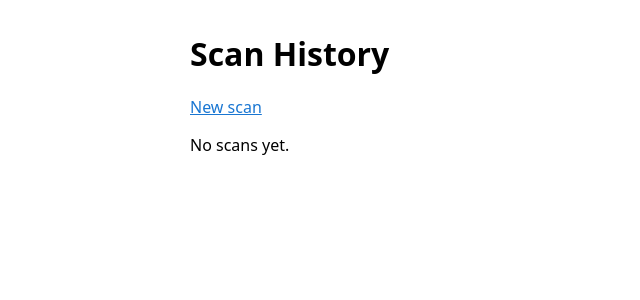
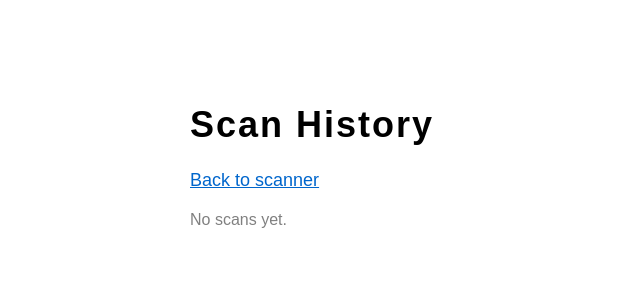
Before and after one commit to vaalentine2/nuclei-scanner, a Flask app: template templates/history.html in a window 1280 px wide. Shown: the top 300 px of the page, without its empty margins (0-640 px from the left). Run offline with Flask 3, Linux system fonts and the light colour scheme; the template is opened without the code that fills it, so the values that code supplies are empty.

Commit message:
Revamp scan history page layout and styles

```diff
--- a/templates/history.html
+++ b/templates/history.html
@@ -3,31 +3,67 @@
 <head>
     <title>Scan History</title>
     <style>
-        body { font-family: system-ui, sans-serif; max-width: 900px; margin: 2rem auto; padding: 0 1rem; }
-        table { border-collapse: collapse; width: 100%; }
-        th, td { border: 1px solid #ddd; padding: .5rem; text-align: left; font-size: .9rem; }
-        th { background: #f5f5f5; }
-        a { color: #1976d2; }
+        body {
+            font-family: Arial, sans-serif;
+            max-width: 900px;
+            margin: 60px auto;
+            padding: 20px;
+        }
+
+        h1 {
+            font-size: 36px;
+            letter-spacing: 2px;
+        }
+
+        a {
+            color: #0066cc;
+            font-size: 18px;
+        }
+
+        .scan {
+            margin-top: 25px;
+            padding: 15px;
+            border: 1px solid #ddd;
+            border-radius: 8px;
+        }
+
+        pre {
+            background: #111;
+            color: #00ff88;
+            padding: 20px;
+            overflow-x: auto;
+            white-space: pre-wrap;
+            border-radius: 8px;
+        }
+
+        .empty {
+            margin-top: 20px;
+            color: gray;
+        }
     </style>
 </head>
 <body>
+
     <h1>Scan History</h1>
-    <p><a href="{{ url_for('index') }}">New scan</a></p>
 
-    {% if scans %}
-        <table>
-            <tr><th>Date (UTC)</th><th>Target</th><th>Findings</th><th>Report</th></tr>
-            {% for s in scans %}
-                <tr>
-                    <td>{{ s.timestamp }}</td>
-                    <td>{{ s.target }}</td>
-                    <td>{{ s.total }}</td>
-                    <td><a href="{{ url_for('report', scan_id=s.scan_id) }}">View</a></td>
-                </tr>
-            {% endfor %}
-        </table>
+    <a href="/">Back to scanner</a>
+
+    {% if files %}
+        {% for file in files %}
+            <div class="scan">
+                <h3>{{ file.name }}</h3>
+                <p>{{ file.time }}</p>
+
+                {% if file.content %}
+                    <pre>{{ file.content }}</pre>
+                {% else %}
+                    <p>No result content.</p>
+                {% endif %}
+            </div>
+        {% endfor %}
     {% else %}
-        <p>No scans yet.</p>
+        <p class="empty">No scans yet.</p>
     {% endif %}
+
 </body>
 </html>
```
